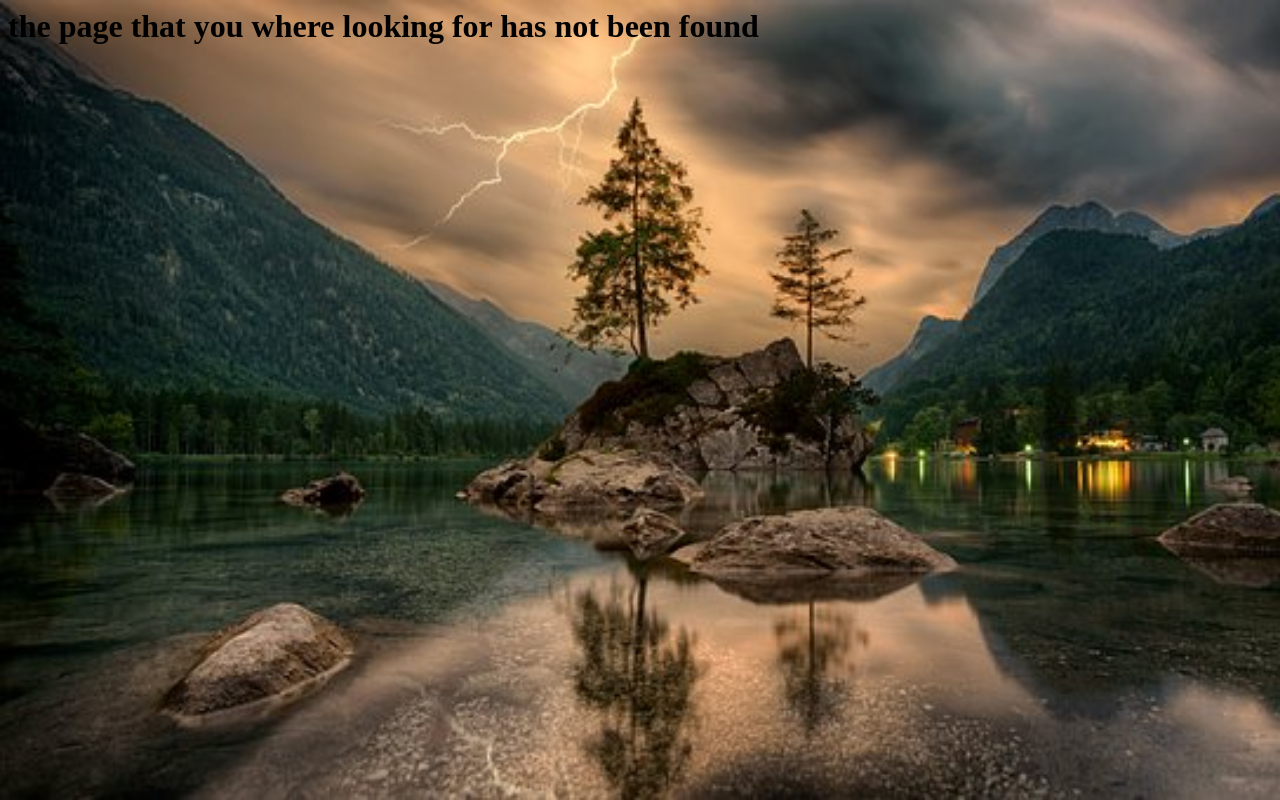
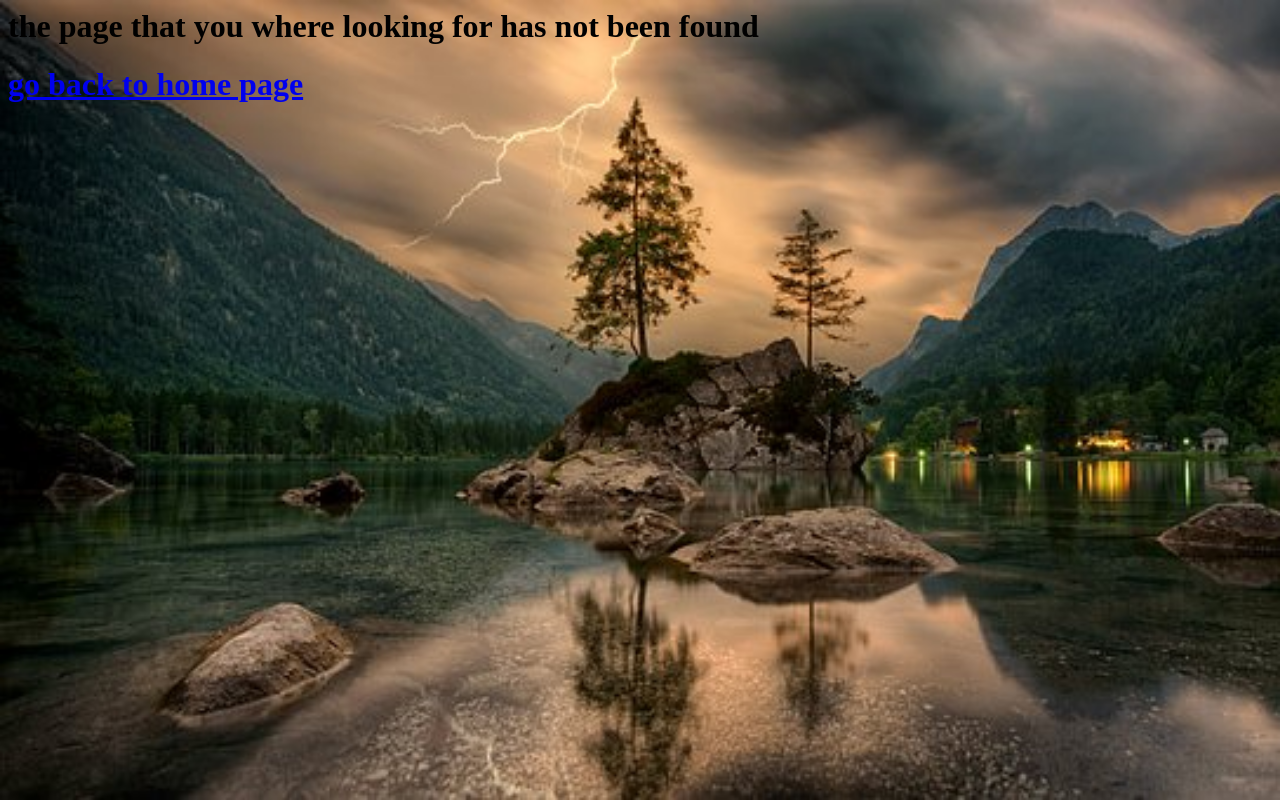
Before and after one commit to snotpocket/operatingsystems.gq, a plain HTML site: page 404.html in a window 1280 px wide. Drawn offline with Linux system fonts and the light colour scheme.

Commit message:
Update 404.html

```diff
--- a/404.html
+++ b/404.html
@@ -1,3 +1,6 @@
 <h1>the page that you where looking for has not been found<h1/>
 </html>
 <link type="text/css" rel="stylesheet" href="/css/style.css?v=1.1" />
+<a href="../">
+       go back to home page
+</a>
```
